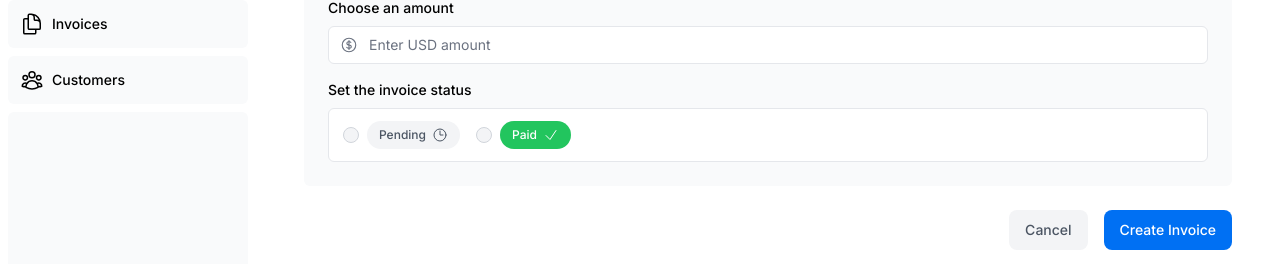
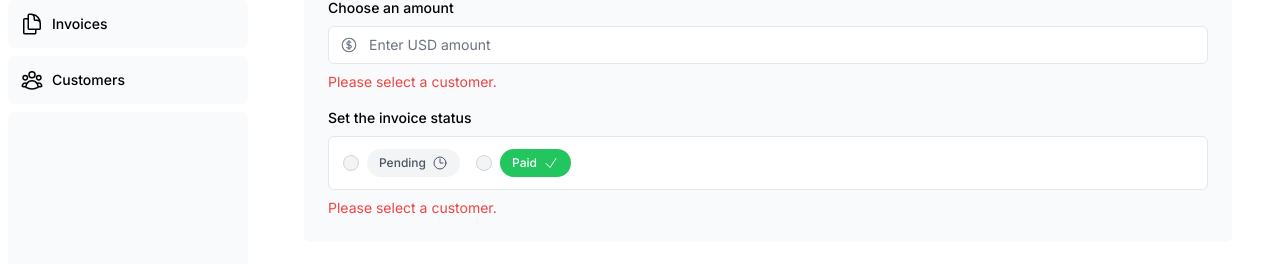
Before and after one commit to mikeabere/nextjs-dashboard, a Next.js app: page /dashboard/invoices/create in a window 1280 px wide. Both pictures are taken after typing "5" into the empty fields and a click on the button "Create Invoice". Shown: the part 240-504 px from the top of the page. Built offline with nearby package versions, Linux system fonts and the light colour scheme; no server answers; the database is empty; a web font is replaced by a local one.

Commit message:
added aria-labels to input fields

```diff
--- a/app/ui/invoices/create-form.tsx
+++ b/app/ui/invoices/create-form.tsx
@@ -66,9 +66,17 @@ export default function Form({ customers }: { customers: CustomerField[] }) {
                 step="0.01"
                 placeholder="Enter USD amount"
                 className="peer block w-full rounded-md border border-gray-200 py-2 pl-10 text-sm outline-2 placeholder:text-gray-500"
-                //aria-describedby="amount-error"
+                aria-describedby="customer-error"
               />
               <CurrencyDollarIcon className="pointer-events-none absolute left-3 top-1/2 h-[18px] w-[18px] -translate-y-1/2 text-gray-500 peer-focus:text-gray-900" />
+            </div>
+            <div id="customer-error" aria-live="polite" aria-atomic="true">
+              {state.errors?.customerId &&
+                state.errors.customerId.map((error: string) => (
+                  <p className="mt-2 text-sm text-red-500" key={error}>
+                    {error}
+                  </p>
+                ))}
             </div>
           </div>
         </div>
@@ -87,6 +95,7 @@ export default function Form({ customers }: { customers: CustomerField[] }) {
                   type="radio"
                   value="pending"
                   className="h-4 w-4 cursor-pointer border-gray-300 bg-gray-100 text-gray-600 focus:ring-2"
+                  aria-describedby="customer-error"
                 />
                 <label
                   htmlFor="pending"
@@ -113,7 +122,16 @@ export default function Form({ customers }: { customers: CustomerField[] }) {
             </div>
           </div>
         </fieldset>
+        <div id="customer-error" aria-live="polite" aria-atomic="true">
+          {state.errors?.customerId &&
+            state.errors.customerId.map((error: string) => (
+              <p className="mt-2 text-sm text-red-500" key={error}>
+                {error}
+              </p>
+            ))}
+        </div>
       </div>
+
       <div className="mt-6 flex justify-end gap-4">
         <Link
           href="/dashboard/invoices"
```
